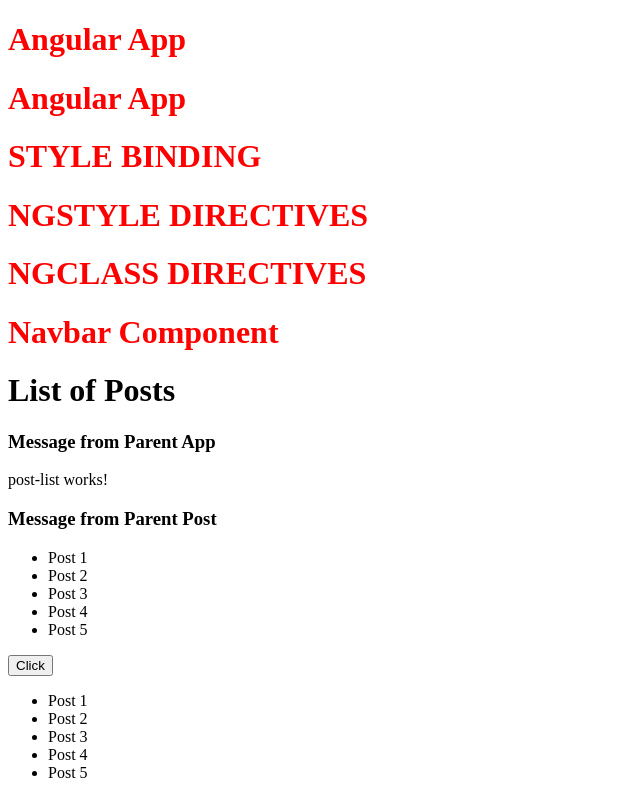
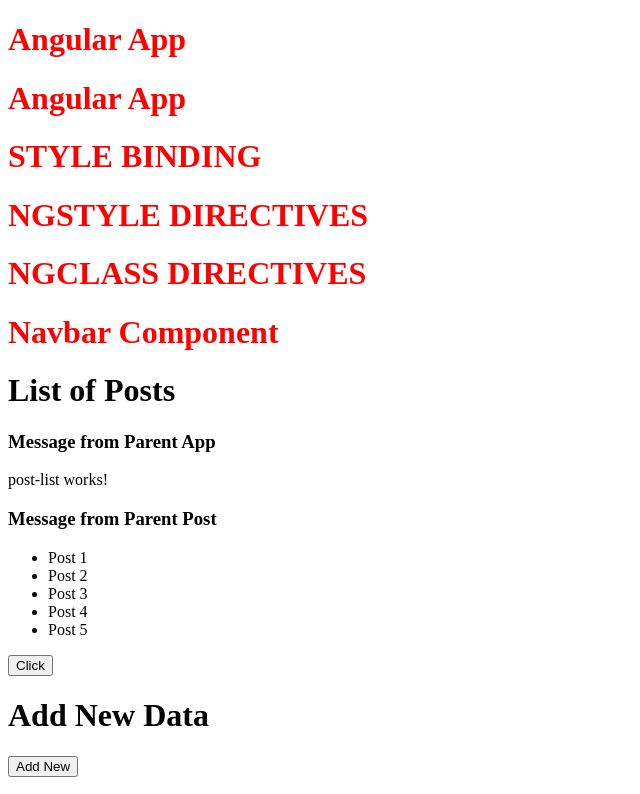
Before and after one commit to clairetsoi1129/ang-intro, an Angular app: page / in a window 1280 px wide. Shown: the top 794 px of the page, without its empty margins (0-640 px from the left). Built offline with nearby package versions, Linux system fonts and the light colour scheme; grey boxes are pictures that could not be loaded.

Commit message:
add interface Post

```diff
--- /dev/null
+++ b/src/app/Models/post.ts
@@ -0,0 +1,5 @@
+export interface Post {
+  id: number;
+  postTitle: string;
+  date?: Date;
+}
--- a/src/app/Services/post.service.ts
+++ b/src/app/Services/post.service.ts
@@ -1,4 +1,5 @@
 import { Injectable, Injector } from '@angular/core';
+import { Post } from '../Models/post';
 
 @Injectable({ providedIn: 'root' })
 export class PostService {
@@ -9,4 +10,8 @@ export class PostService {
     { id: 4, postTitle: 'Post 4' },
     { id: 5, postTitle: 'Post 5' },
   ];
+
+  addPost(data: Post) {
+    this.postList.push(data);
+  }
 }
--- a/src/app/post/post.component.html
+++ b/src/app/post/post.component.html
@@ -3,6 +3,8 @@
 <app-post-list [fromParent]="parentMessage"></app-post-list>
 <button (click)="sendMessage()">Click</button>
 
+<h1>Add New Data</h1>
+<button (click)="addNewData()">Add New</button>
 <!-- Service -->
 <ul>
   <li *ngFor="let post of posts">{{ post.postTitle }}</li>
--- a/src/app/post/post.component.ts
+++ b/src/app/post/post.component.ts
@@ -1,5 +1,6 @@
 import { Component, OnInit, Input, Output, EventEmitter } from '@angular/core';
 import { PostService } from '../Services/post.service';
+import { Post } from '../Models/post';
 
 @Component({
   selector: 'app-post',
@@ -32,4 +33,12 @@ export class PostComponent implements OnInit {
     console.log('Clicked');
     this.messageEvent.emit(this.outputChildMessage);
   }
+
+  addNewData() {
+    let newPost: Post = {
+      id: 7,
+      postTitle: 'Post 7',
+    };
+    this.postService.addPost(newPost);
+  }
 }
```
